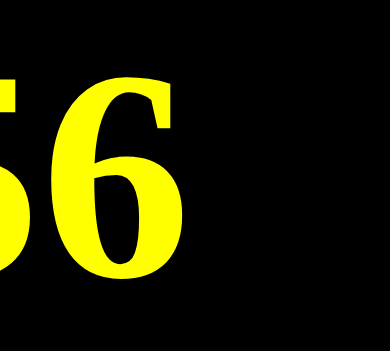
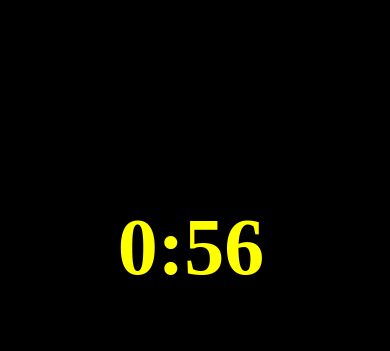
Before and after one commit to jhongonzalezweb/paginacohab, a plain HTML site: page timer.html in a window 390 px wide. Shown: the part 98-449 px from the top of the page. Drawn offline with Linux system fonts and the light colour scheme.

Commit message:
Update timer.html

```diff
--- a/timer.html
+++ b/timer.html
@@ -21,6 +21,21 @@
             text-align: center;
             font-size: 300px;
         }
+
+        @media only screen and (max-width: 600px) {
+            body {
+                margin-top: auto;
+                margin-left: auto;
+                color: yellow;
+                background: black;
+            }
+
+            h1 {
+                margin-top: 300px;
+                text-align: center;
+                font-size: 500%;
+            }
+        }
     </style>
 </head>
 
```
